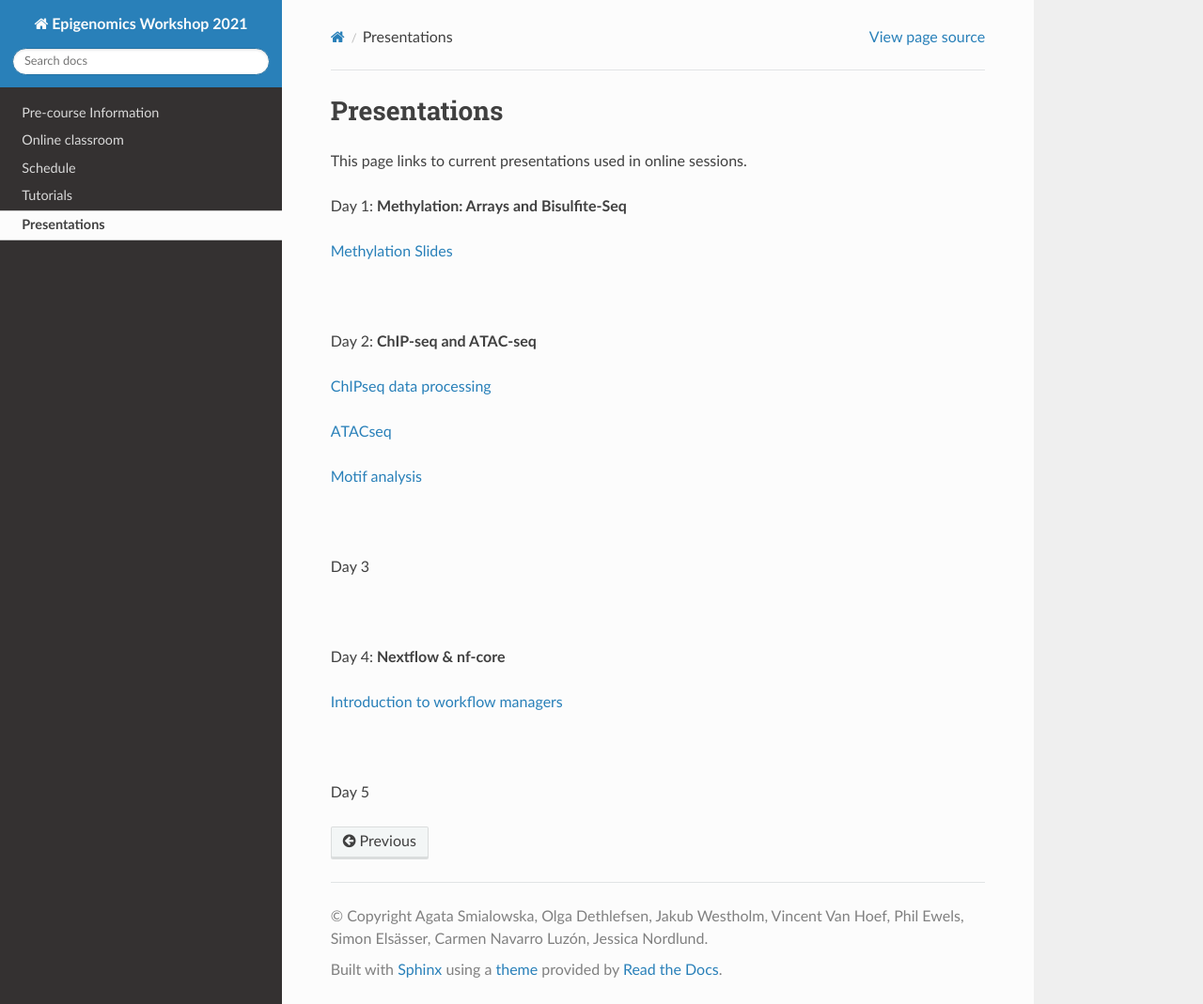
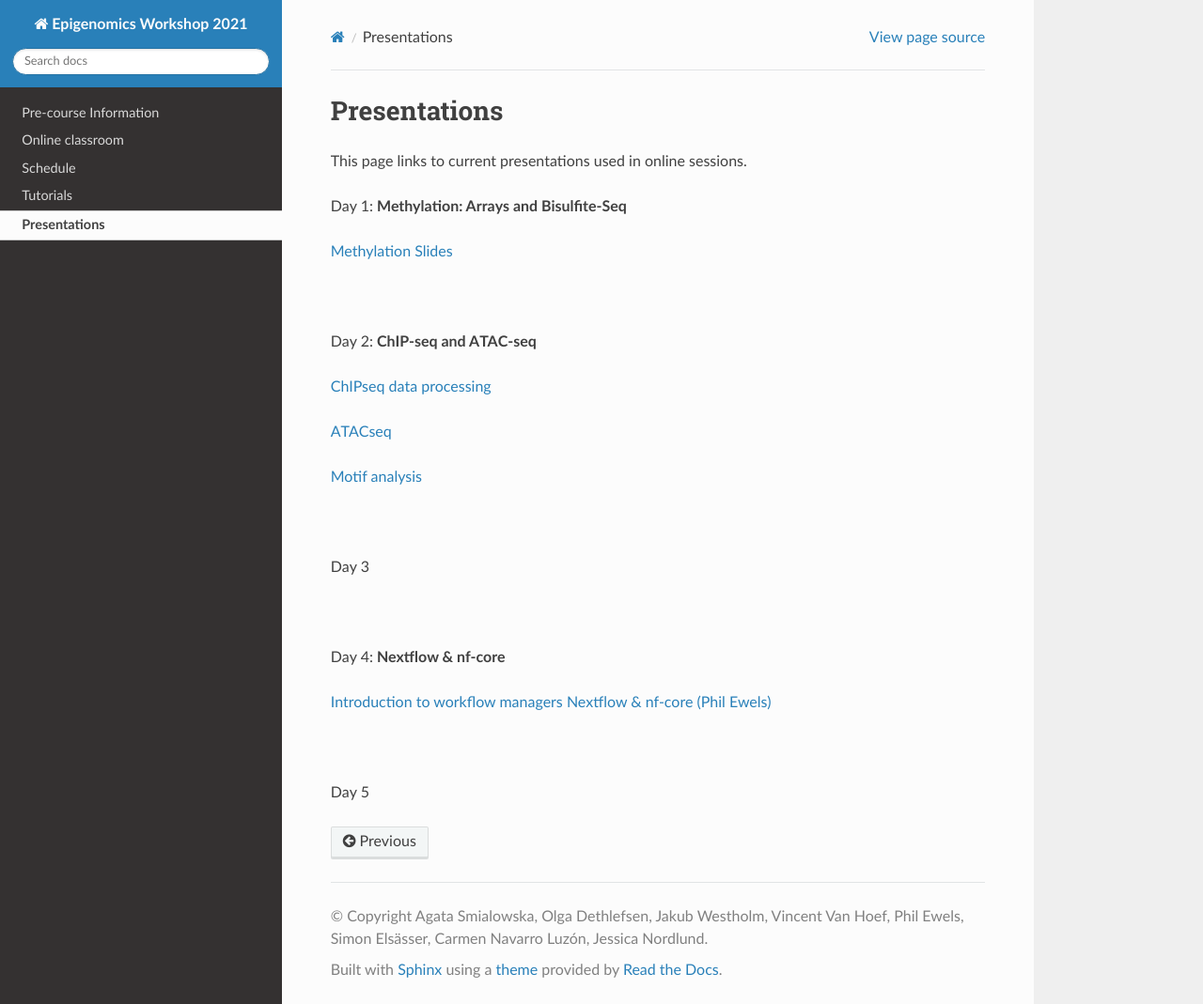
Before and after one commit to NBISweden/workshop-epigenomics-RTDs, a Sphinx documentation site: the page built from docs/content/presentations.rst, in a window 1280 px wide and 1069 px high. Shown: the whole window at 94% size. Built offline with Sphinx 7.4.7 and the Read the Docs theme 2.0.0, drawn with Linux system fonts in a browser that asks for light colours.

Commit message:
add nf-core slides

```diff
--- a/docs/content/presentations.rst
+++ b/docs/content/presentations.rst
@@ -44,7 +44,7 @@ Day 3
 Day 4: **Nextflow & nf-core**
 
 `Introduction to workflow managers <../_static/WFM_Introduction_2021.pdf>`_
-
+`Nextflow & nf-core (Phil Ewels) <../_static/nf_core_intro.pdf>`_
 
 
 :raw-html:`<br />`
```
Also changed, not shown: 1 other file.
